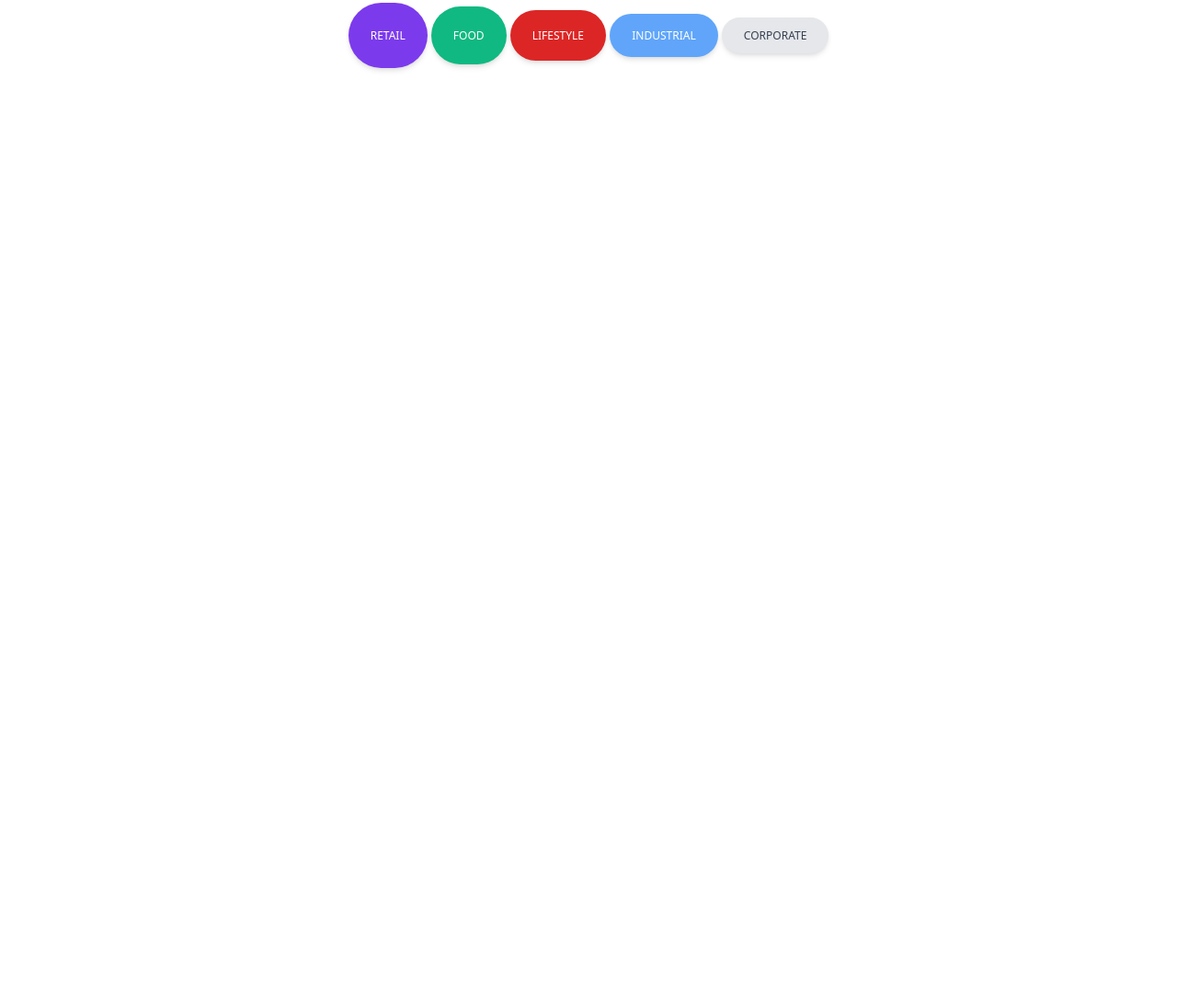
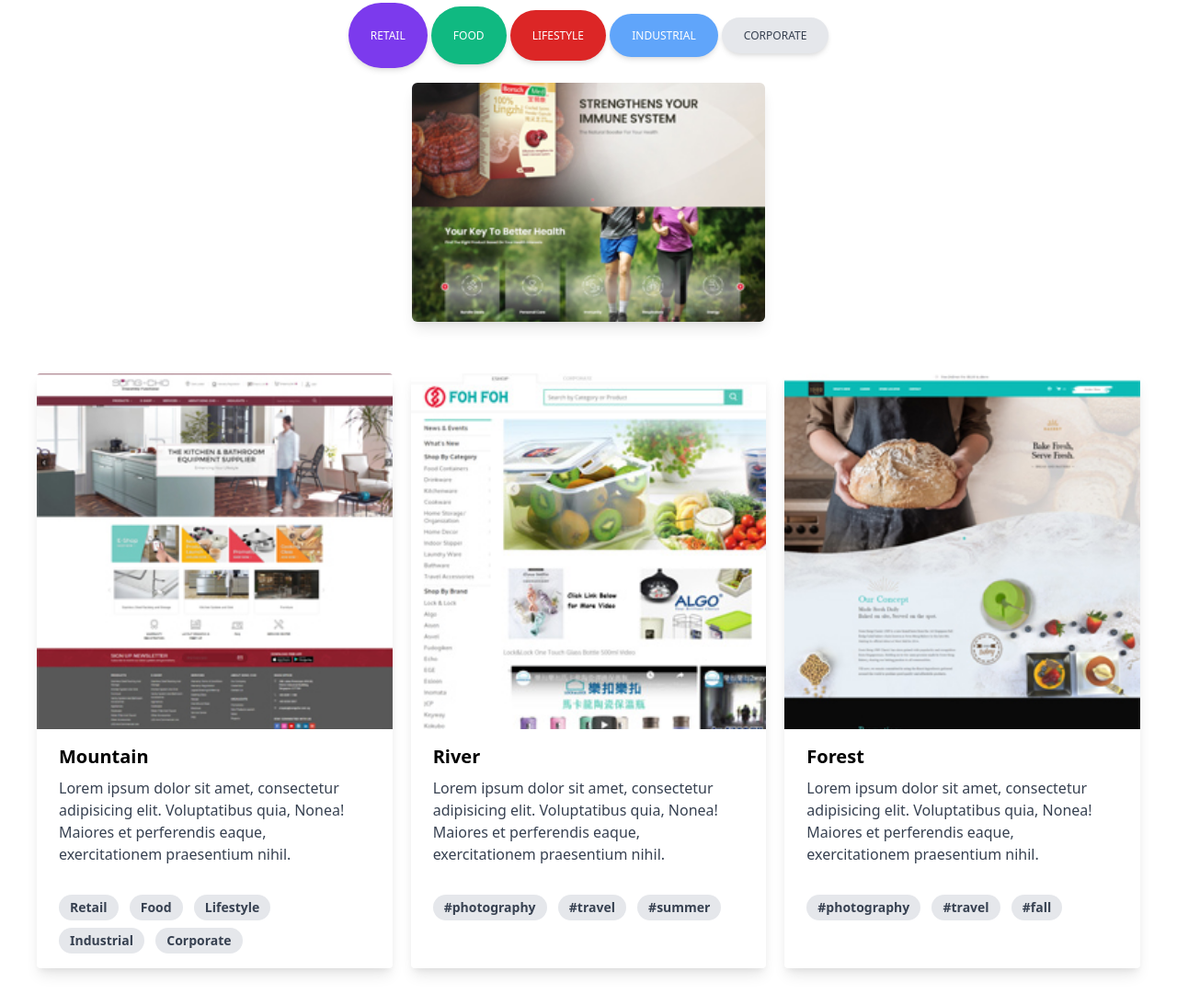
Before and after one commit to HasnaAkter/Our_Works, a plain HTML site: page index.html in a window 1280 px wide. Shown: the part 385-1478 px from the top of the page at 92% size. Before the commit the page ends 800 px from the top, so only its background shows below. Drawn offline with nearby package versions, Linux system fonts and the light colour scheme.

Commit message:
add card view with hover

```diff
--- a/index.html
+++ b/index.html
@@ -80,7 +80,7 @@
 
         <section >
             <!--style part our workes-->
-            <div class="mt-7 ">
+            <div class="mt-7  ">
                   <div class="p-4 bg-black text-"></div>
                   <div class="p-4 bg-black text-white text-5xl font-bold flex items-center justify-center">𝗈𝚄℟ ⍵𝗈℟𝗄𝚜</div>
                   <div class="p-4 bg-black text-white  text-sm flex items-center justify-center">They speak nothing but creativity</div>
@@ -88,6 +88,8 @@
                   <div class="p-4 bg-black text-white flex items-center justify-center"></div>
                   <div class="p-4 bg-black text-white flex items-center justify-center"></div>
               </div>
+
+
 
 
 
@@ -107,10 +109,115 @@
         </div>
       </div>
 </div>
+        </section>
+        <!--image main part-->
+        <main>
+          <!-- component -->
+<div class="py-4">
+  <div class="shadow-lg group container  rounded-md bg-white  max-w-sm flex justify-center items-center  mx-auto content-div">
+      <div>
+      <div  class="w-full image-cover rounded-t-md" >
+      </div>
+      </div>
+      <div class="absolute opacity-0 fd-sh group-hover:opacity-100">
+     <span class="text=sm text-white tracking-wider leading-relaxed font-sans">BORSCH MED <br>
+      Corporate eShop Design</span>
+     <div>
+      <button type="button" class="inline-block px-6 py-4 bg-blue-400 text-white font-medium text-xs leading-tight uppercase rounded-full shadow-md hover:bg-blue-500 hover:shadow-lg focus:bg-blue-500 focus:shadow-lg focus:outline-none focus:ring-0 active:bg-blue-600 active:shadow-lg transition duration-150 ease-in-out"><a href="https://www.borschmed.com/">click me</a></button>
+     </div>
+  </div>
+  </div>
+
+</div>
+<style>
+.content-div{
+background-image:url('img/proj_thumb55.jpg');
+background-repeat: no-repeat;
+background-size: cover;
+background-position:center;
+}
+.content-div:hover{
+  background-image:
+  linear-gradient(to right,
+   rgba(135, 202, 206, 0.801), hsla(308, 80%, 73%, 0.801) ),
+   url('https://images.unsplash.com/photo-1522093007474-d86e9bf7ba6f?ixlib=rb-1.2.1&ixid=eyJhcHBfaWQiOjEyMDd9&auto=format&fit=crop&w=400&q=80');
+  }
+
+  .image-cover  {
+    height:260px;
+  }
+/*
+-remove the classes below if you have the 'group-hover'property added in your tailwind config file
+-also remove the class from the html template
+*/
+  .content-div:hover .fd-cl{
+opacity: 0.25;
+  }
+  .content-div:hover .fd-sh{
+opacity: 1;
+  }
 
 
-        </section>
+</style>
 
+
+
+<!--card added-->
+
+
+<div class="p-10 grid grid-cols-1 sm:grid-cols-1 md:grid-cols-3 lg:grid-cols-3 xl:grid-cols-3 gap-5">
+  <!--Card 1-->
+  <div class="rounded overflow-hidden shadow-lg">
+    <img class="w-full" src="img/proj_thumb03.jpg" alt="Mountain">
+    <div class="px-6 py-4">
+      <div class="font-bold text-xl mb-2">Mountain</div>
+      <p class="text-gray-700 text-base">
+        Lorem ipsum dolor sit amet, consectetur adipisicing elit. Voluptatibus quia, Nonea! Maiores et perferendis eaque, exercitationem praesentium nihil.
+      </p>
+    </div>
+    <div class="px-6 pt-4 pb-2">
+      <span class="inline-block bg-gray-200 bg-violet-500 hover:bg-violet-600  rounded-full px-3 py-1 text-sm font-semibold text-gray-700 mr-2 mb-2">Retail</span>
+      <span class="inline-block bg-gray-200 rounded-full px-3 py-1 text-sm font-semibold text-gray-700 mr-2 mb-2">Food</span>
+      <span class="inline-block bg-gray-200 rounded-full px-3 py-1 text-sm font-semibold text-gray-700 mr-2 mb-2">Lifestyle</span>
+      <span class="inline-block bg-gray-200 rounded-full px-3 py-1 text-sm font-semibold text-gray-700 mr-2 mb-2">Industrial</span>
+      <span class="inline-block bg-gray-200 rounded-full px-3 py-1 text-sm font-semibold text-gray-700 mr-2 mb-2">Corporate</span>
+    </div>
+  </div>
+  <!--Card 2-->
+  <div class="rounded overflow-hidden shadow-lg">
+    <img class="w-full" src="img/proj_thumb07.jpg" alt="River">
+    <div class="px-6 py-4">
+      <div class="font-bold text-xl mb-2">River</div>
+      <p class="text-gray-700 text-base">
+        Lorem ipsum dolor sit amet, consectetur adipisicing elit. Voluptatibus quia, Nonea! Maiores et perferendis eaque, exercitationem praesentium nihil.
+      </p>
+    </div>
+    <div class="px-6 pt-4 pb-2">
+      <span class="inline-block bg-gray-200 rounded-full px-3 py-1 text-sm font-semibold text-gray-700 mr-2 mb-2">#photography</span>
+      <span class="inline-block bg-gray-200 rounded-full px-3 py-1 text-sm font-semibold text-gray-700 mr-2 mb-2">#travel</span>
+      <span class="inline-block bg-gray-200 rounded-full px-3 py-1 text-sm font-semibold text-gray-700 mr-2 mb-2">#summer</span>
+    </div>
+  </div>
+
+  <!--Card 3-->
+  <div class="rounded overflow-hidden shadow-lg">
+    <img class="w-full" src="img/proj_thumb108.jpg" alt="Forest">
+    <div class="px-6 py-4">
+      <div class="font-bold text-xl mb-2">Forest</div>
+      <p class="text-gray-700 text-base">
+        Lorem ipsum dolor sit amet, consectetur adipisicing elit. Voluptatibus quia, Nonea! Maiores et perferendis eaque, exercitationem praesentium nihil.
+      </p>
+    </div>
+    <div class="px-6 pt-4 pb-2">
+      <span class="inline-block bg-gray-200 rounded-full px-3 py-1 text-sm font-semibold text-gray-700 mr-2 mb-2">#photography</span>
+      <span class="inline-block bg-gray-200 rounded-full px-3 py-1 text-sm font-semibold text-gray-700 mr-2 mb-2">#travel</span>
+      <span class="inline-block bg-gray-200 rounded-full px-3 py-1 text-sm font-semibold text-gray-700 mr-2 mb-2">#fall</span>
+    </div>
+  </div>
+</div>
+</div>
+
+        </main>
 
 
 </body>
```
Also changed, not shown: img/proj_thumb03.jpg (added), img/proj_thumb07.jpg (added), img/proj_thumb108.jpg (added), img/proj_thumb112.jpg (added), img/proj_thumb12.jpg (added), img/proj_thumb126.jpg (added), img/proj_thumb135.jpg (added), img/proj_thumb137.jpg (added), img/proj_thumb15.jpg (added), img/proj_thumb153.jpg (added), img/proj_thumb44.jpg (added), img/proj_thumb51.jpg (added), img/proj_thumb55.jpg (added), img/proj_thumb70.jpg (added).
